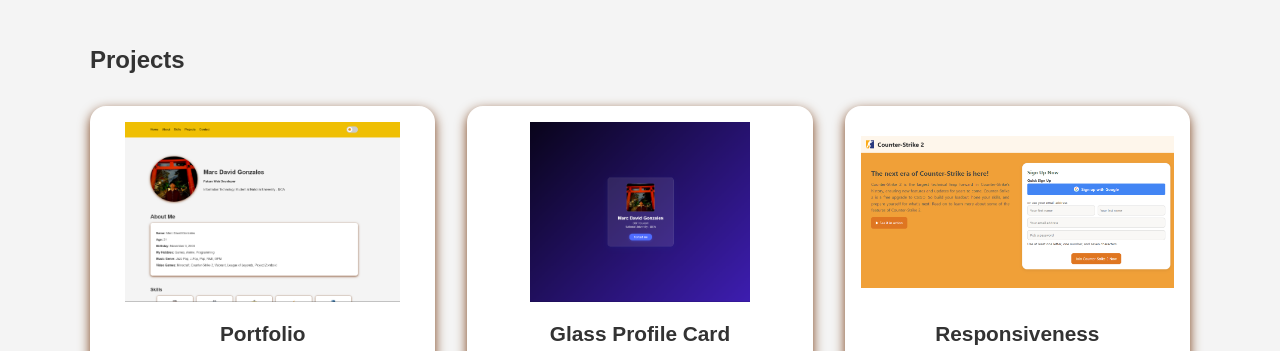
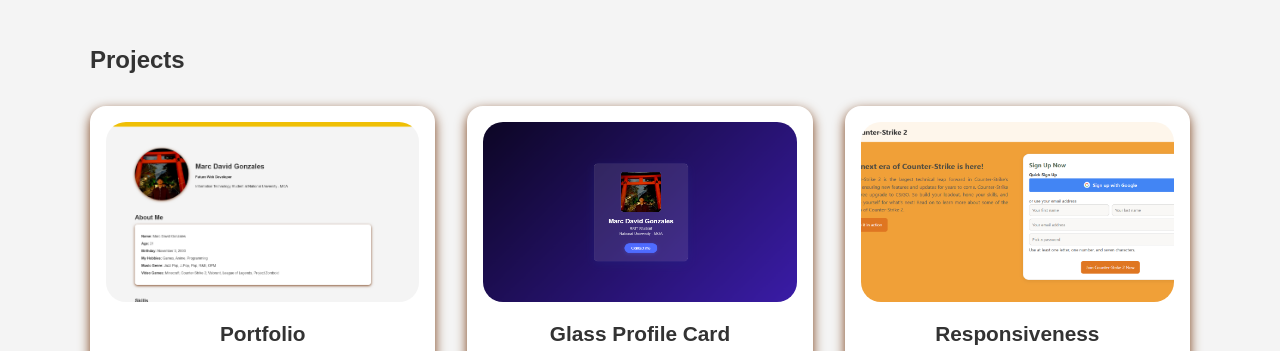
Before and after one commit to Marcaronii/Portfolio, a plain HTML site: page index.html in a window 1280 px wide. Shown: the part 1080-1431 px from the top of the page. Drawn offline with nearby package versions, Linux system fonts and the light colour scheme.

Commit message:
Update style.css

```diff
--- a/style.css
+++ b/style.css
@@ -284,8 +284,8 @@
 .project-card .main-img {
   width: 100%;
   height: 180px;
-  object-fit: contain;
-  border-radius: 12px;
+  object-fit: cover;
+  border-radius: 20px;
 }
 
 .project-card h3 {
```
